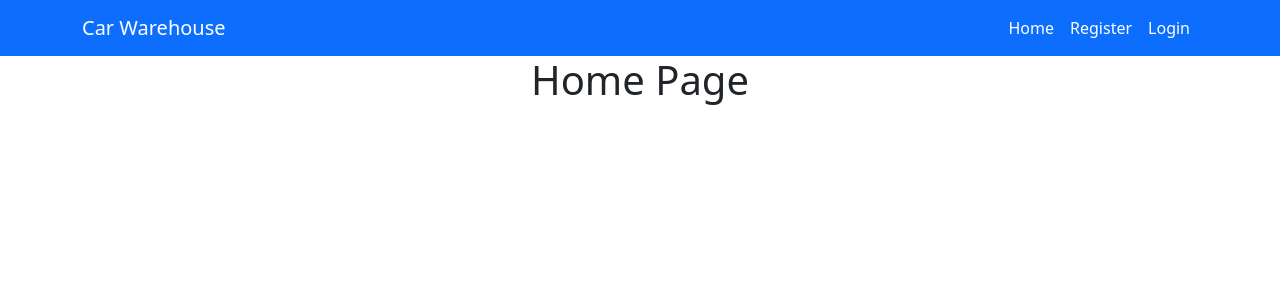
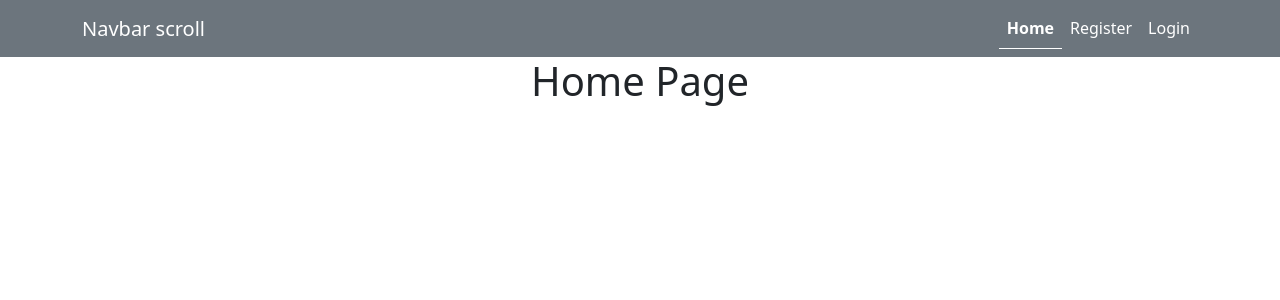
Before and after one commit to SarkerPabon/warehouse-management-client-side, a React (Create React App) app: page / in a window 1280 px wide. Shown: the top 300 px of the page. Built offline with nearby package versions, Linux system fonts and the light colour scheme; no server answers.

Commit message:
Fix Navigation and make responsive

```diff
--- a/src/App.js
+++ b/src/App.js
@@ -29,7 +29,7 @@ function App() {
 					}
 				/>
 				<Route
-					path='/products/myProducts'
+					path='/myProducts'
 					element={
 						<RequiredAuth>
 							<MyProducts />
--- a/src/Pages/Header.js
+++ b/src/Pages/Header.js
@@ -7,31 +7,58 @@ import auth from "../firebase.init";
 const Header = () => {
 	const [user] = useAuthState(auth);
 
+	const navLinkStyles = ({ isActive }) => {
+		return {
+			borderBottom: isActive ? "1px solid white" : "",
+			fontWeight: isActive ? "bold" : "normal",
+		};
+	};
+
 	return (
-		<>
-			<Navbar bg='primary' variant='dark'>
-				<Container>
-					<Navbar.Brand as={Link} to='/'>
-						Car Warehouse
-					</Navbar.Brand>
-					<Nav className='ms-auto'>
-						<Nav.Link as={NavLink} to='/' className='text-white'>
+		<Navbar bg='secondary' expand='lg'>
+			<Container>
+				<Navbar.Brand as={Link} to='/' className='text-white'>
+					Navbar scroll
+				</Navbar.Brand>
+				<Navbar.Toggle aria-controls='navbarScroll' />
+				<Navbar.Collapse id='navbarScroll'>
+					<Nav
+						className='ms-auto my-2 my-lg-0'
+						style={{ maxHeight: "100px" }}
+						navbarScroll
+					>
+						<Nav.Link
+							as={NavLink}
+							to='/'
+							className='text-white'
+							style={navLinkStyles}
+						>
 							Home
 						</Nav.Link>
-
 						{user ? (
 							<>
-								<Nav.Link as={NavLink} to='/products' className='text-white'>
+								<Nav.Link
+									as={NavLink}
+									to='/products'
+									className='text-white'
+									style={navLinkStyles}
+								>
 									Manage Products
 								</Nav.Link>
 								<Nav.Link
 									as={NavLink}
-									to='/products/myProducts'
+									to='/myProducts'
 									className='text-white'
+									style={navLinkStyles}
 								>
 									{user.displayName ? user.displayName + " " : "My "} Products
 								</Nav.Link>
-								<Nav.Link as={NavLink} to='/addProduct' className='text-white'>
+								<Nav.Link
+									as={NavLink}
+									to='/addProduct'
+									className='text-white'
+									style={navLinkStyles}
+								>
 									Add Product
 								</Nav.Link>
 								<button
@@ -43,18 +70,28 @@ const Header = () => {
 							</>
 						) : (
 							<>
-								<Nav.Link as={NavLink} to='/register' className='text-white'>
+								<Nav.Link
+									as={NavLink}
+									to='/register'
+									className='text-white'
+									style={navLinkStyles}
+								>
 									Register
 								</Nav.Link>
-								<Nav.Link as={NavLink} to='/login' className='text-white'>
+								<Nav.Link
+									as={NavLink}
+									to='/login'
+									className='text-white'
+									style={navLinkStyles}
+								>
 									Login
 								</Nav.Link>
 							</>
 						)}
 					</Nav>
-				</Container>
-			</Navbar>
-		</>
+				</Navbar.Collapse>
+			</Container>
+		</Navbar>
 	);
 };
 
```
